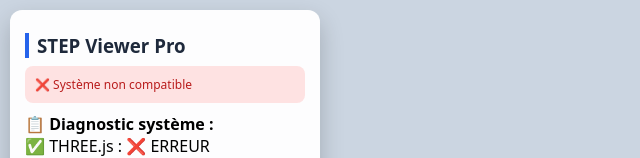
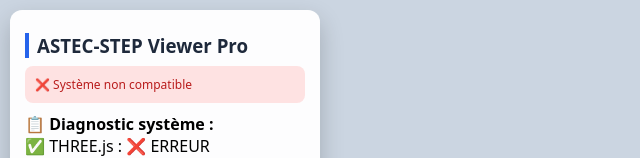
Before and after one commit to dimitriloas/mon-viewer-step, a plain HTML site: page index.html in a window 1280 px wide. Shown: the top 158 px of the page, without its empty margins (0-640 px from the left). Drawn offline with nearby package versions, Linux system fonts and the light colour scheme; a script that the page names is missing.

Commit message:
Update index.html

```diff
--- a/index.html
+++ b/index.html
@@ -36,7 +36,7 @@
 <body>
 
 <div id="ui">
-    <h3>STEP Viewer Pro</h3>
+    <h3>ASTEC-STEP Viewer Pro</h3>
 
     <div id="status" class="status-info">🔍 Vérification du système...</div>
     <div id="diagnostic"></div>
```
